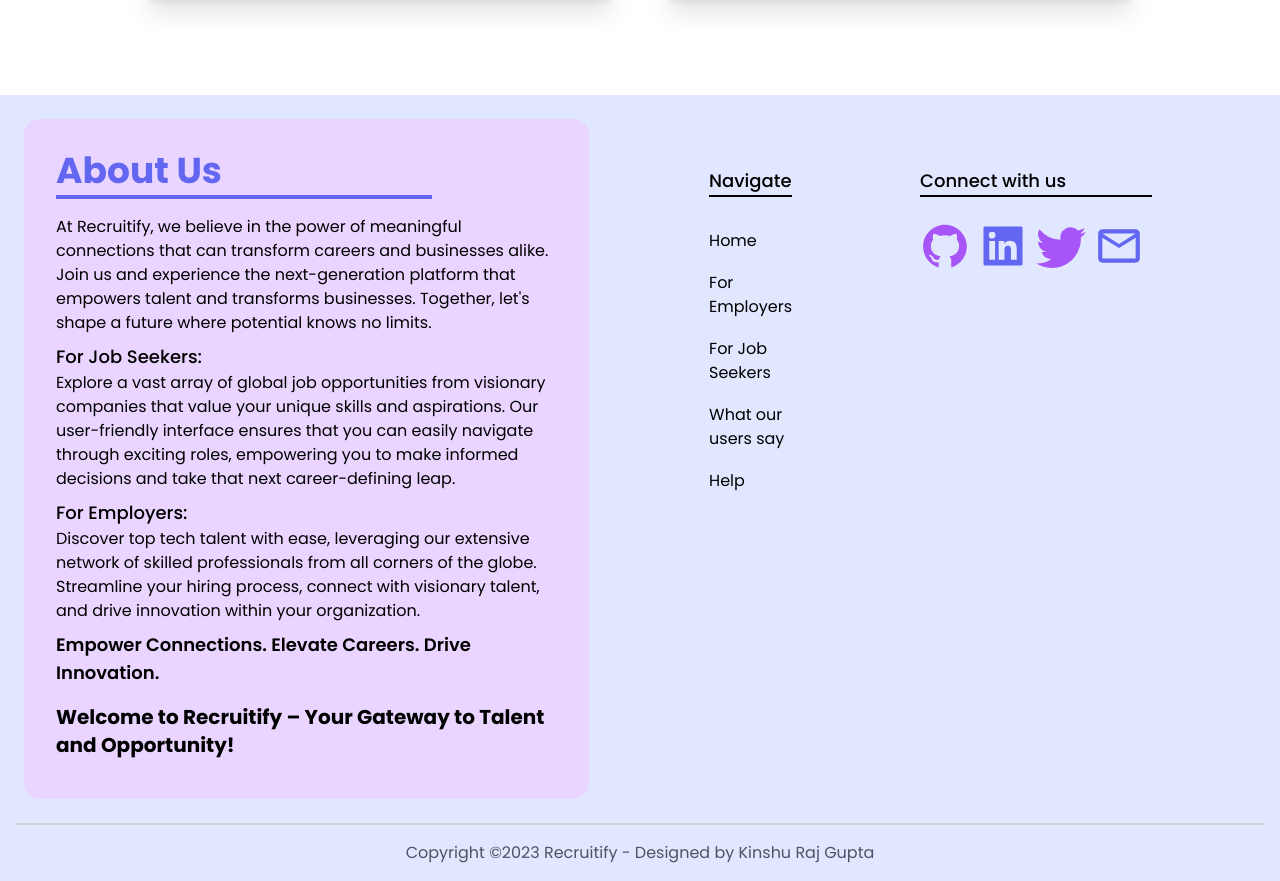
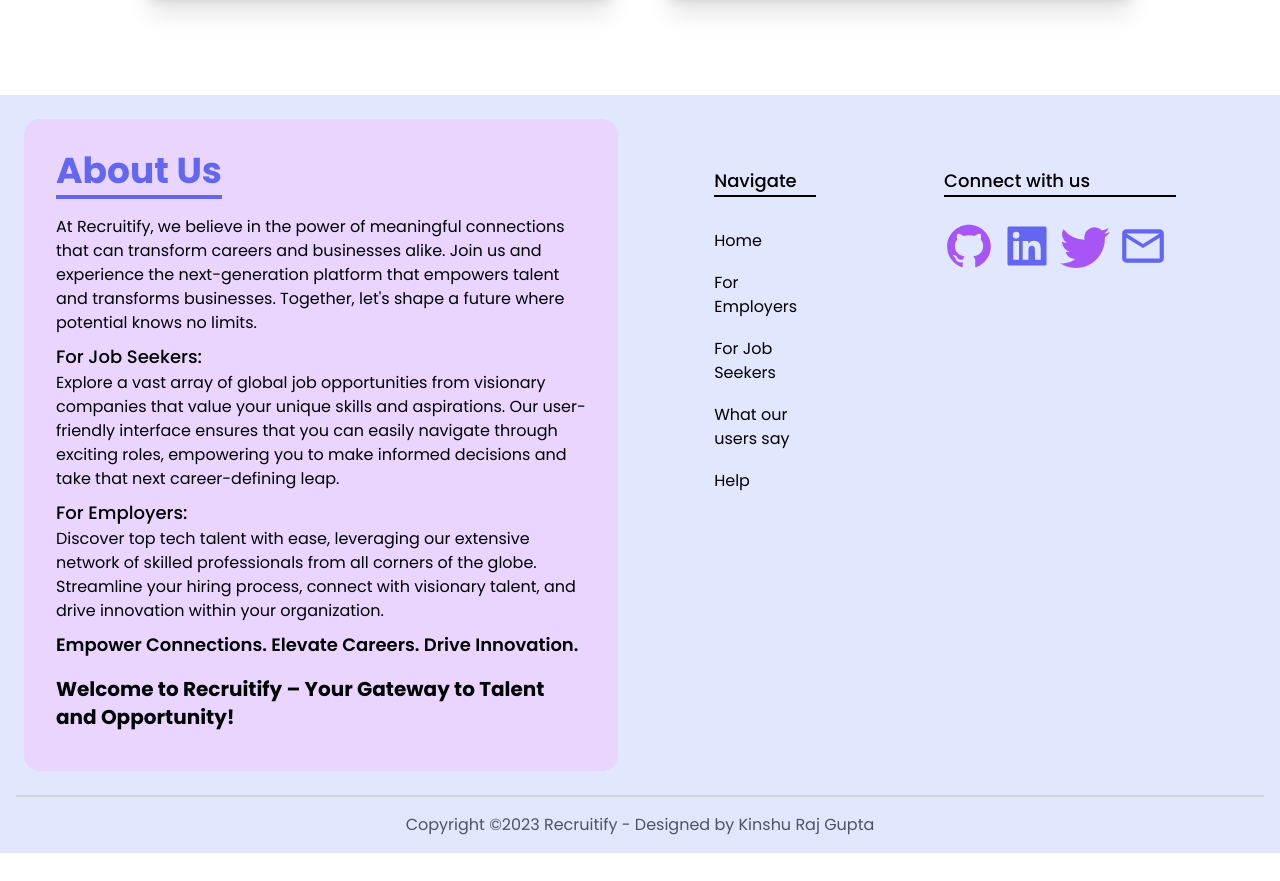
Before and after one commit to Kinshu-Learner/Recruitify, a React (Create React App) app: page / in a window 1280 px wide. Shown: the part 4044-4925 px from the top of the page. After the commit the page ends 4897 px from the top, so only its background shows below. Built offline with nearby package versions, Linux system fonts and the light colour scheme; a web font is replaced by a local one.

Commit message:
Added Select-none to infiteLogoCarousel, Removed mx from footer Navigation

```diff
--- a/src/Components/FooterAndAbout.js
+++ b/src/Components/FooterAndAbout.js
@@ -14,7 +14,7 @@
 
                 <div name="about" className="p-8 m-6 rounded-2xl bg-purple-200 md:w-1/2">
 
-                    <div className="text-4xl font-bold text-indigo-500 mb-4 border-b-4 border-indigo-500 pb-1 w-3/4">
+                    <div className="text-4xl font-bold text-indigo-500 mb-4 border-b-4 border-indigo-500 pb-1 w-fit">
                         About Us
                     </div>
                     <div className="">
@@ -38,7 +38,7 @@
                 </div>
 
 
-                <div className="m-6 mx-12 flex flex-col xl:flex-row">
+                <div className="m-6 flex flex-col xl:flex-row">
 
                     <div className="md:m-12">
                         <div className="text-lg font-medium border-b-2 border-black">
--- a/src/Components/InfiniteLogoCarousel.js
+++ b/src/Components/InfiniteLogoCarousel.js
@@ -48,7 +48,7 @@
             ]
         };
         return (
-            <div className="my-20">
+            <div className="my-20 select-none">
 
                 <div className="relative text-3xl font-medium py-10 text-center mb-12 border-b-2 border-gray-300"><span className='font-bold'>10,00,000+ </span>professionals from over <span className='font-bold'>12,000</span> companies are using <span className='font-bold'>Recruitify.</span>
                 <img src={scrollBackground} alt="" className='absolute top-0 z-[-1] h-full w-full opacity-70'/>
```
